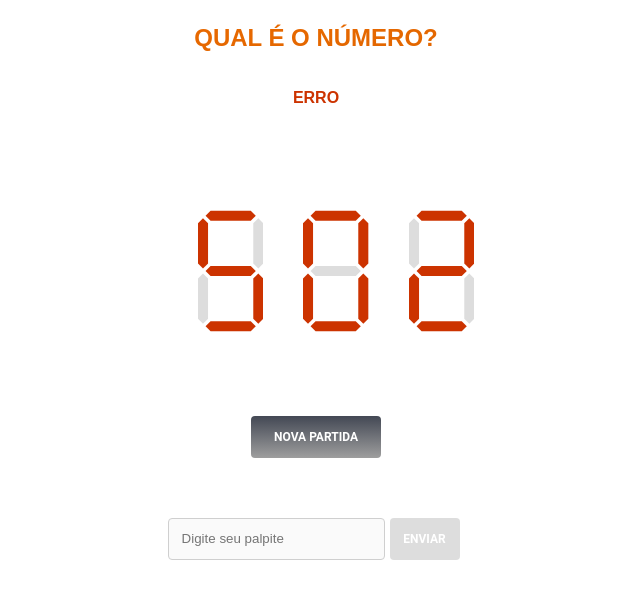
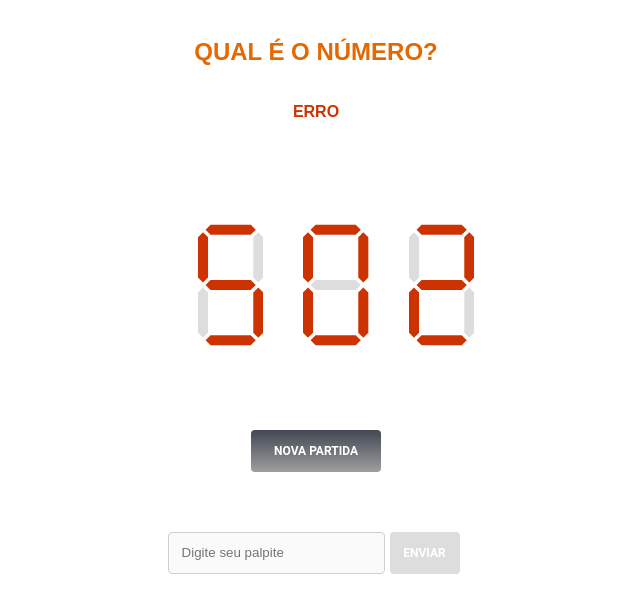
Before and after one commit to Matheusifz/StudioSolTeste, a React app: page / in a window 1280 px wide. Shown: the top 612 px of the page, without its empty margins (324-964 px from the left). Built offline with nearby package versions, Linux system fonts and the light colour scheme; no server answers.

Commit message:
feat: add Container component

```diff
--- a/src/app.tsx
+++ b/src/app.tsx
@@ -7,6 +7,7 @@ import { fetchNumber } from "./services";
 import { compareValues } from "./utils";
 import { Text } from "./components/Text";
 import "./styles/global.css";
+import { Container } from "./components/Container/style";
 
 const App = () => {
   const [number, setNumber] = useState<number | null>(null);
@@ -63,7 +64,7 @@ const App = () => {
     }
   };
   return (
-    <>
+    <Container>
       <Text
         backgroundColor=""
         backgroundImage="linear-gradient(174.92deg, #ef6c00, #db6300)"
@@ -103,7 +104,7 @@ const App = () => {
           onClick={checkResult}
         />
       </div>
-    </>
+    </Container>
   );
 };
 
--- /dev/null
+++ b/src/components/Container/style.ts
@@ -0,0 +1,5 @@
+import styled from "styled-components";
+
+export const Container = styled.div`
+  margin-top: 30px;
+`;
```
